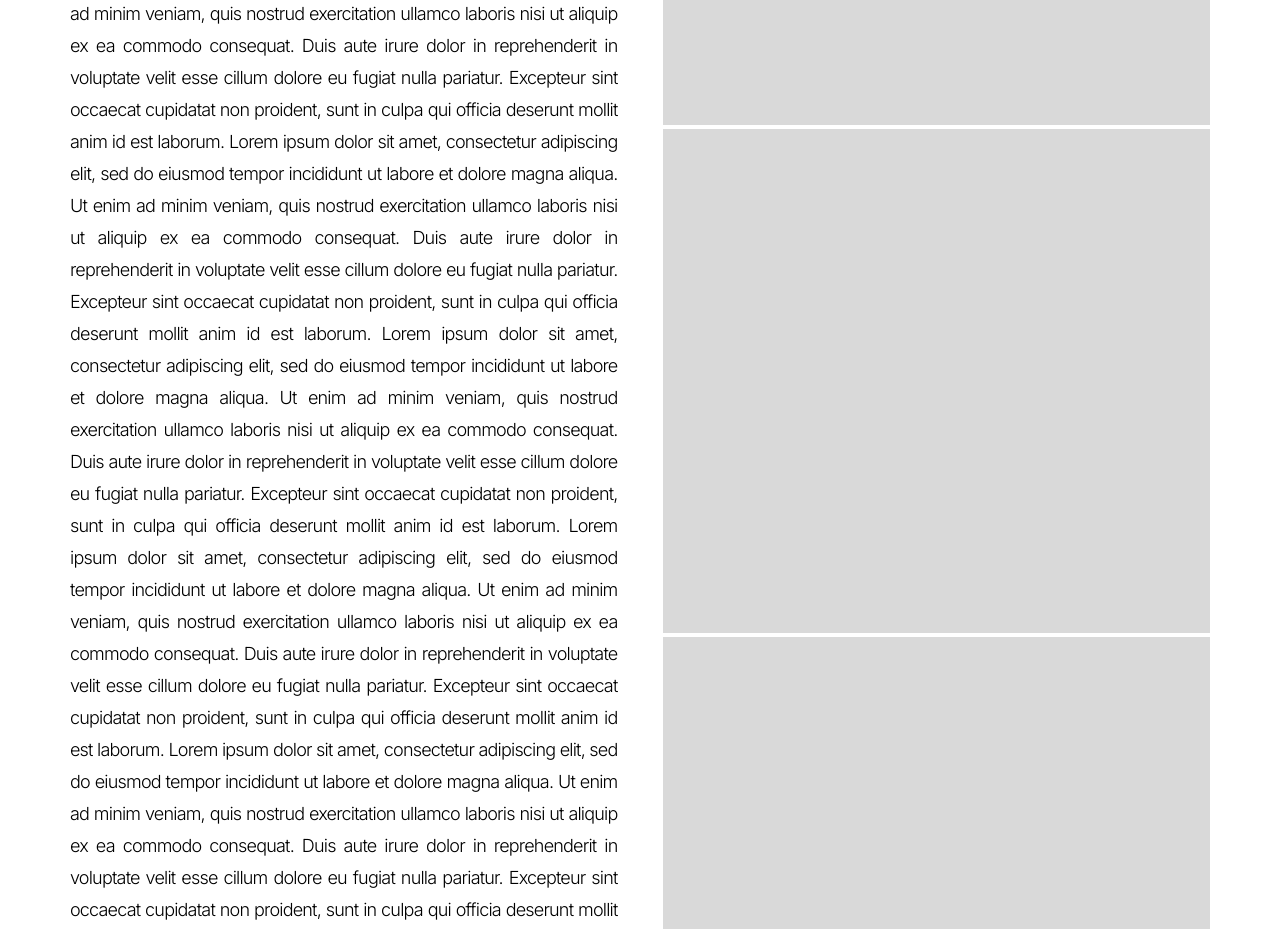
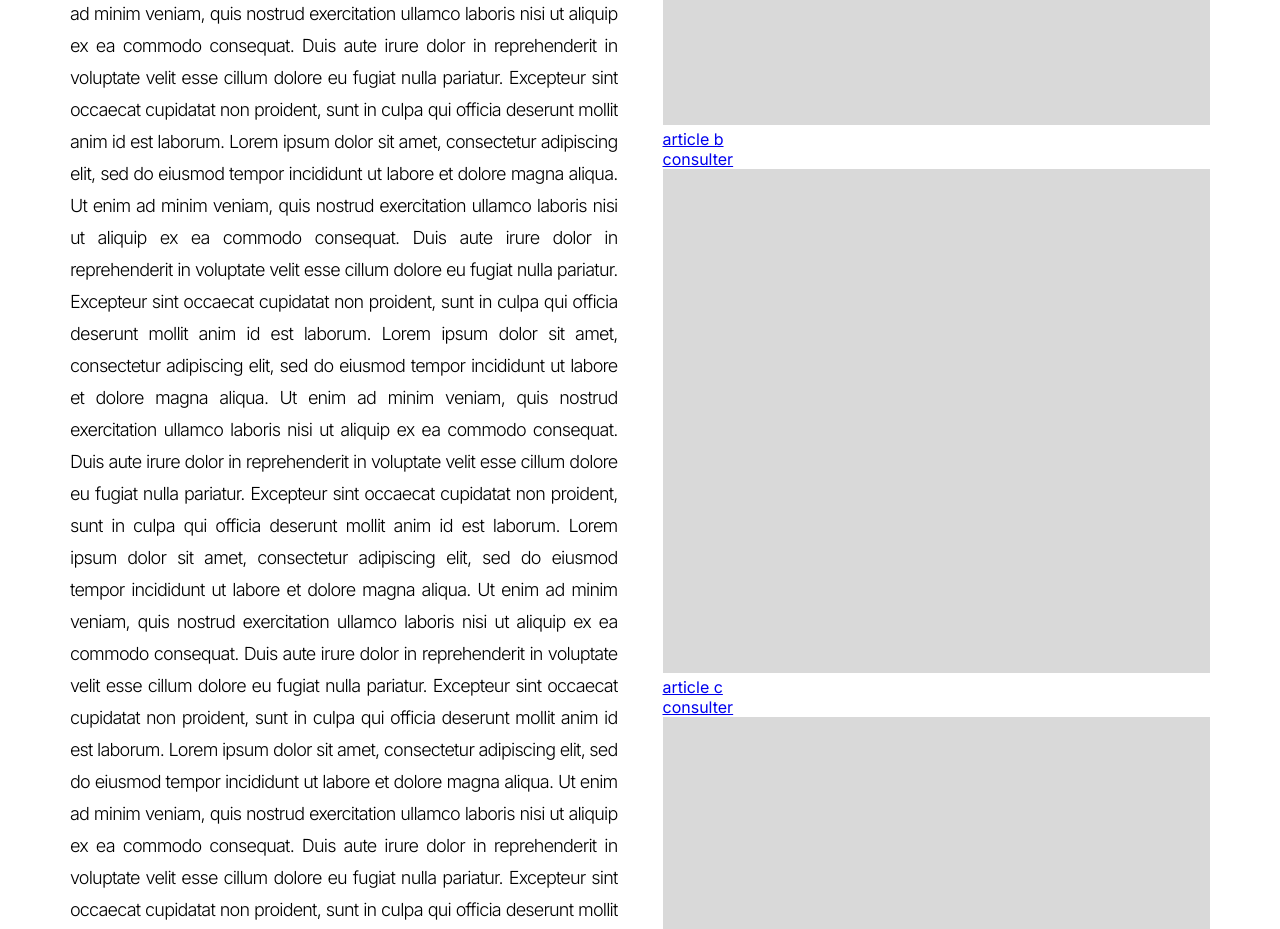
Before and after one commit to prudence-ngokna/shammah-html, a plain HTML site: page article.html in a window 1280 px wide. Shown: the part 1120-2049 px from the top of the page. Drawn offline with Linux system fonts and the light colour scheme.

Commit message:
ajout des boutons consulter dans la page article

```diff
--- a/article.html
+++ b/article.html
@@ -53,14 +53,17 @@
                     <div class="block_image_article">
                         <div class="article_b">
                             <img src="asset/images/Rectangle 35.png" alt="article2">
+                            <div class="btn_article"><a href="http://" target="_blank" rel="noopener noreferrer">article b</a></div>
+                            <div class="btn_consulter"><a href="http://" target="_blank" rel="noopener noreferrer">consulter</a></div>
                         </div>
                         <div class="article_c">
                             <img src="asset/images/Rectangle 34.png" alt="article3">
+                            <div class="btn_article"><a href="http://" target="_blank" rel="noopener noreferrer">article c</a></div>
+                            <div class="btn_consulter"><a href="http://" target="_blank" rel="noopener noreferrer">consulter</a></div>
                         </div>
                         <div class="article_d">
-                            <img src="asset/images/Rectangle 42.png" alt="article3">
+                            <img src="asset/images/Rectangle 42.png" alt="article4">
                         </div>
-
                     </div>
                 </div>
             </div>
```
